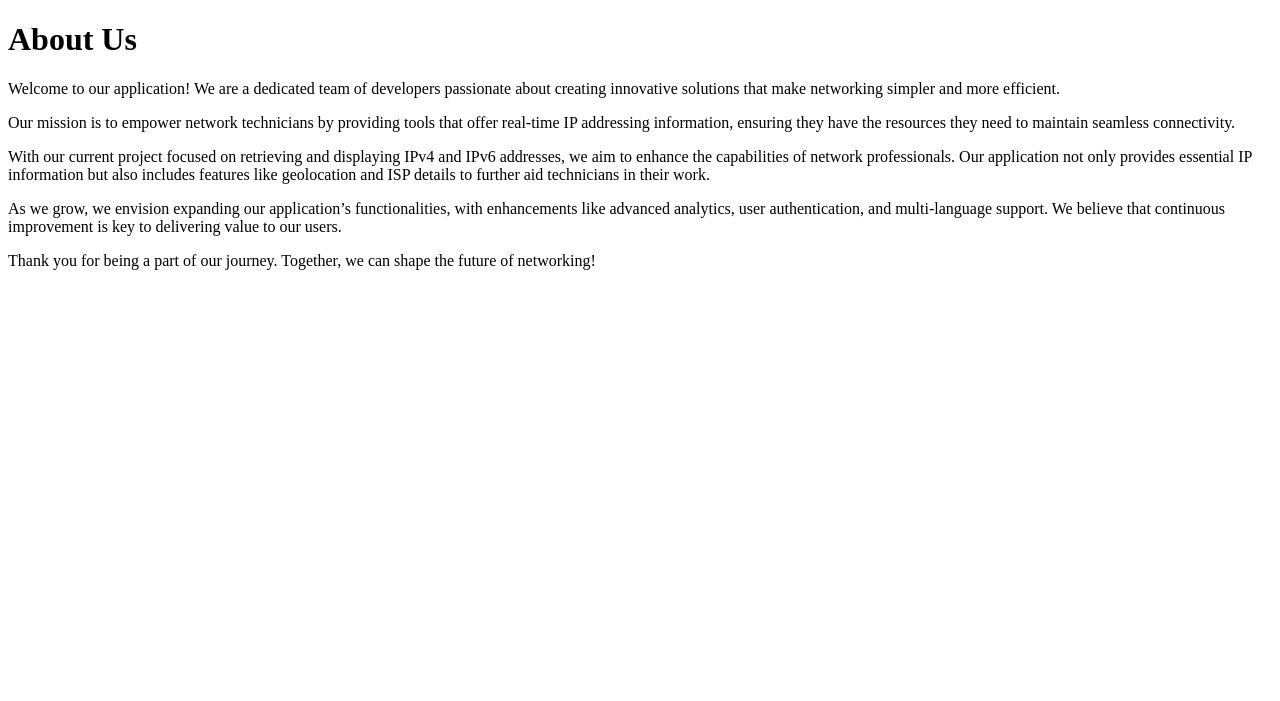
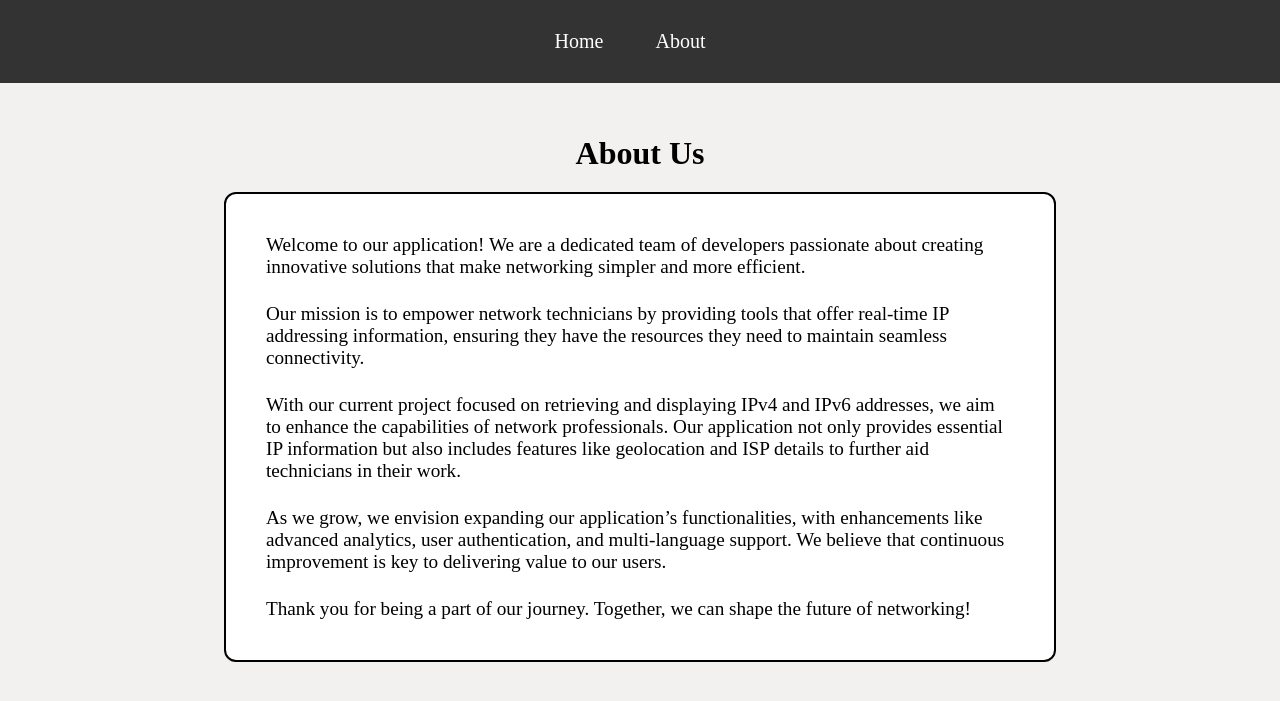
Before and after one commit to kigos21/devnet-ip-addr-app, a Flask app: page /about in a window 1280 px wide. Shown: the top 701 px of the page. Run offline with Flask 3, Linux system fonts and the light colour scheme.

Commit message:
finalized navbar component and about us page

```diff
--- a/templates/about.html
+++ b/templates/about.html
@@ -4,9 +4,39 @@
     <meta charset="UTF-8" />
     <meta name="viewport" content="width=device-width, initial-scale=1.0" />
     <title>About Us</title>
-    <style></style>
+    <style>
+      * {
+        margin: 0;
+        padding: 0;
+      }
+      body {
+        background: #f3f1ef;
+      }
+      .container {
+        display: flex;
+        flex-direction: column;
+        padding: 2rem 14rem 2rem 14rem;
+      }
+      .container-about {
+        display: flex;
+        flex-direction: column;
+        background: #ffff;
+        padding: 40px;
+        border-radius: 12px;
+        border: 2px black solid;
+        gap: 25px;
+      }
+      h1 {
+        text-align: center;
+        padding: 20px 0px 20px 0px;
+      }
+      p {
+        font-size: 1.2rem;
+      }
+    </style>
   </head>
   <body>
+    {% include 'navbar.html' %}
     <div class="container">
       <h1>About Us</h1>
       <div class="container-about">
--- a/templates/index.html
+++ b/templates/index.html
@@ -107,7 +107,6 @@
         margin-top: 20px;
       }
 
-      /* Responsive Design */
       @media (max-width: 600px) {
         th,
         td {
--- a/templates/navbar.html
+++ b/templates/navbar.html
@@ -1,5 +1,15 @@
 <nav style="background-color: #333">
-  <ul style="">
+  <ul
+    style="
+      list-style: none;
+      margin: 0;
+      padding: 30px 10px 30px 10px;
+      display: flex;
+      gap: 2rem;
+      justify-content: center;
+      font-size: 1.25rem;
+    "
+  >
     <li style="margin-right: 20px">
       <a href="/" style="color: white; text-decoration: none">Home</a>
     </li>
```
